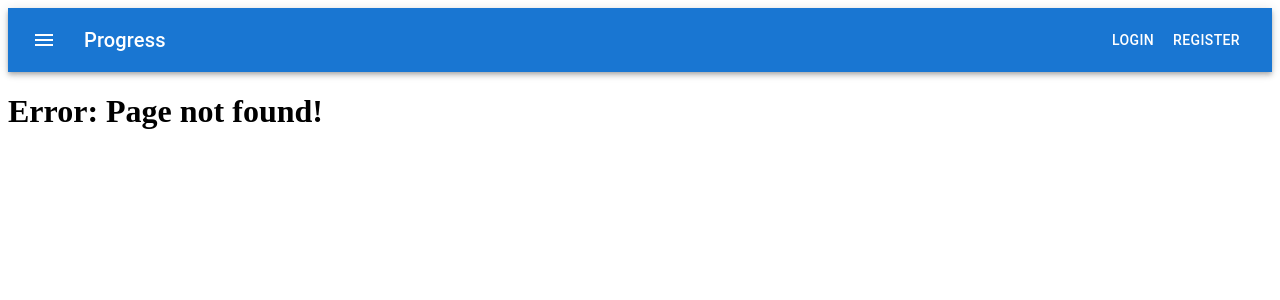
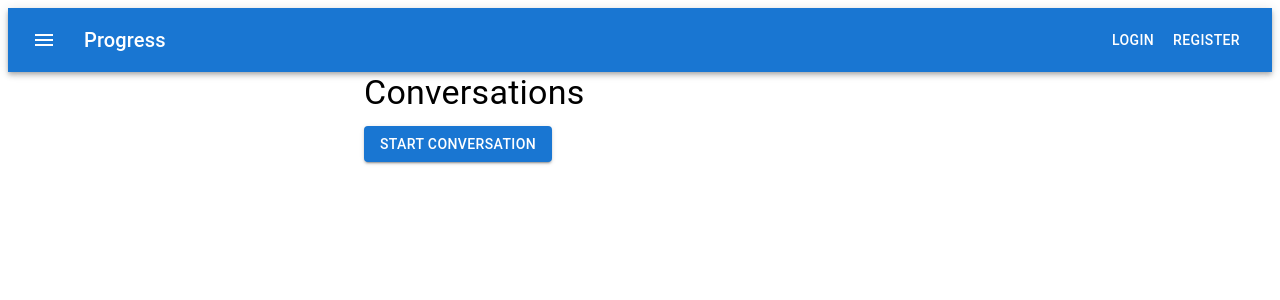
Before and after one commit to kylrob25/progress_frontend, a React (Create React App) app: page /messages in a window 1280 px wide. Before the commit this address had no page. Shown: the top 300 px of the page. Built offline with nearby package versions, Linux system fonts and the light colour scheme.

Commit message:
Page for viewing conversations - WIP

```diff
--- a/src/App.jsx
+++ b/src/App.jsx
@@ -9,6 +9,7 @@ import Trainer from "./pages/trainer/ViewTrainer";
 import ViewTrainers from "./pages/trainer/ViewTrainers";
 import CreateUser from "./pages/admin/CreateUser";
 import EditUser from "./pages/admin/EditUser";
+import ViewMessages from "./pages/profile/ViewMessages";
 
 const App = () => {
     return (
@@ -25,7 +26,9 @@ const App = () => {
                     <Route path="/register" element={<Register/>} />
                     <Route path="/login" element={<Login/>} />
 
-                    <Route path="trainer/:username" element={<Trainer/>} />
+                    <Route path="/trainer/:username" element={<Trainer/>} />
+
+                    <Route path="/messages" element={<ViewMessages/>} />
 
                     <Route path="*" element={<NoPage />} />
                 </Route>
--- a/src/components/Navbar.jsx
+++ b/src/components/Navbar.jsx
@@ -100,6 +100,7 @@ const NavbarComponent = () => {
                 {loggedIn ? (
                     <>
                         <Button color="inherit" component={Link} to="/profile">{username}</Button>
+                        <Button color="inherit" component={Link} to="/messages">Messages</Button>
                         <Button color="inherit" onClick={(event) => handleLogout(event)}>Logout</Button>
                     </>
                 ) : (
--- /dev/null
+++ b/src/pages/dashboard/ClientDashboard.jsx
@@ -0,0 +1,5 @@
+/**
+ * This is where the client can view all the things the trainer has set for them
+ * Macros, Calories, Etc
+ * Client can log food and so on
+ */
--- /dev/null
+++ b/src/pages/dashboard/TrainerDashboard.jsx
@@ -0,0 +1,5 @@
+/**
+ * This is where the trainer can view all their clients
+ * Set macros, calories for each client
+ * View client progress (weight history, etc)
+ */
--- /dev/null
+++ b/src/pages/profile/ViewMessages.jsx
@@ -0,0 +1,104 @@
+import React, { useEffect, useState } from "react";
+import {
+    Card,
+    CardContent,
+    Typography,
+    Grid,
+    CardMedia,
+    Container,
+    Box,
+    Button,
+    ListItem,
+    List,
+    Divider, ListItemText
+} from "@mui/material";
+import axios from "axios";
+import {useNavigate} from 'react-router-dom'
+
+const ViewMessages = () => {
+    const [conversations, setConversations] = useState([]);
+    const navigate = useNavigate()
+
+    const fetchConversations = async () => {
+        try {
+            const userStr = localStorage.getItem('user');
+            if (userStr) {
+                const user = JSON.parse(userStr);
+                const response = await axios.get(`http://localhost:8080/api/conversation/user/${user.id}`);
+                const conversationsWithLastMessage = await Promise.all(response.data.map(async (conversation) => {
+                    const lastMessageId = conversation.messageIds[conversation.messageIds.length - 1];
+                    if (lastMessageId) {
+                        const res = await axios.get(`http://localhost:8080/api/message/${lastMessageId}`);
+                        const message = res.data;
+                        return {
+                            ...conversation,
+                            lastMessage: message.message,
+                            lastTimestamp: message.timestamp
+                        };
+                    }
+                    return conversation
+                }));
+                setConversations(conversationsWithLastMessage);
+            }
+        } catch (err) {
+            console.error("Failed to fetch conversations:", err.message);
+        }
+    };
+
+    const handleStartConversation = async () => {
+        try {
+            const userStr = localStorage.getItem('user');
+            if (userStr) {
+                const user = JSON.parse(userStr);
+                const response = await axios.post('http://localhost:8080/api/conversation', {
+                    participantIds: [user.id],
+                    messageIds: [],
+                    lastMessageId: -1
+                });
+                const conversation = response.data
+                await axios.put(`http://localhost:8080/api/user/${user.id}/conversation`, conversation.id, {
+                    headers: {
+                        'Content-Type': 'text/plain'
+                    }
+                })
+                fetchConversations();
+            }
+        } catch (err) {
+            console.error("Failed to create conversation:", err.message);
+        }
+    };
+
+    useEffect(() => {
+        fetchConversations();
+    }, []);
+
+    if (!conversations) return <Typography color="error">Loading conversations...</Typography>;
+
+    return (
+        <Container maxWidth="sm">
+            <Typography variant="h4" gutterBottom>
+                Conversations
+            </Typography>
+            <Button variant="contained" color="primary" onClick={() => handleStartConversation()} style={{ marginBottom: '20px' }}>
+                Start Conversation
+            </Button>
+            <List>
+                {conversations.map((conversation, index) => (
+                    <React.Fragment key={conversation.id || index}>
+                        <ListItemText
+                            primary={`Conversation ${index + 1}`}
+                            secondary={
+                                conversation.lastMessageId === -1 ?
+                                    "No messages in this conversation." :
+                                    `Last message at ${new Date(conversation.lastTimestamp).toLocaleString()}: "${conversation.lastMessage}"`
+                            }
+                        />
+                        <Divider component="li" />
+                    </React.Fragment>
+                ))}
+            </List>
+        </Container>
+    );
+}
+
+export default ViewMessages;
--- a/src/pages/trainer/ViewTrainer.jsx
+++ b/src/pages/trainer/ViewTrainer.jsx
@@ -2,10 +2,13 @@ import React, { useEffect, useState } from "react";
 import { useParams } from 'react-router-dom';
 import {Card, CardContent, Typography, Grid, CardMedia, Container, Box, Button} from "@mui/material";
 import axios from "axios";
+import {useNavigate} from 'react-router-dom'
+import ViewUser from "../admin/ViewUser";
 
 const ViewTrainer = () => {
     const { username } = useParams();
     const [trainer, setTrainer] = useState(null);
+    const navigate = useNavigate()
 
     const fetchUser = async() => {
         try {
@@ -16,6 +19,19 @@ const ViewTrainer = () => {
             console.log(err.message);
         }
     };
+
+    const handleContactButton = async(e) => {
+        e.preventDefault()
+
+        const user = localStorage.getItem('user')
+
+        if (!user){
+            navigate("/login")
+        }
+
+        //TODO: Run refresh token
+        //TODO: Start conversation
+    }
 
     useEffect(() => {
         fetchUser();
@@ -29,7 +45,6 @@ const ViewTrainer = () => {
                 <Grid item xs={12} md={8} lg={6}>
                     <Card>
                         <Box sx={{ display: 'flex', alignItems: 'flex-start', justifyContent: 'space-between', p: 2 }}>
-                            {/* Left section: Box for picture and username */}
                             <Box sx={{
                                 display: 'flex',
                                 alignItems: 'center',
@@ -71,7 +86,7 @@ const ViewTrainer = () => {
                             </Box>
 
                             <Box sx={{ alignSelf: 'start' }}>
-                                <Button variant="contained" color="primary" onClick={() => { /* todo */ }}>
+                                <Button variant="contained" color="primary" onClick={(event) => handleContactButton(event)}>
                                     Contact
                                 </Button>
                             </Box>
```
